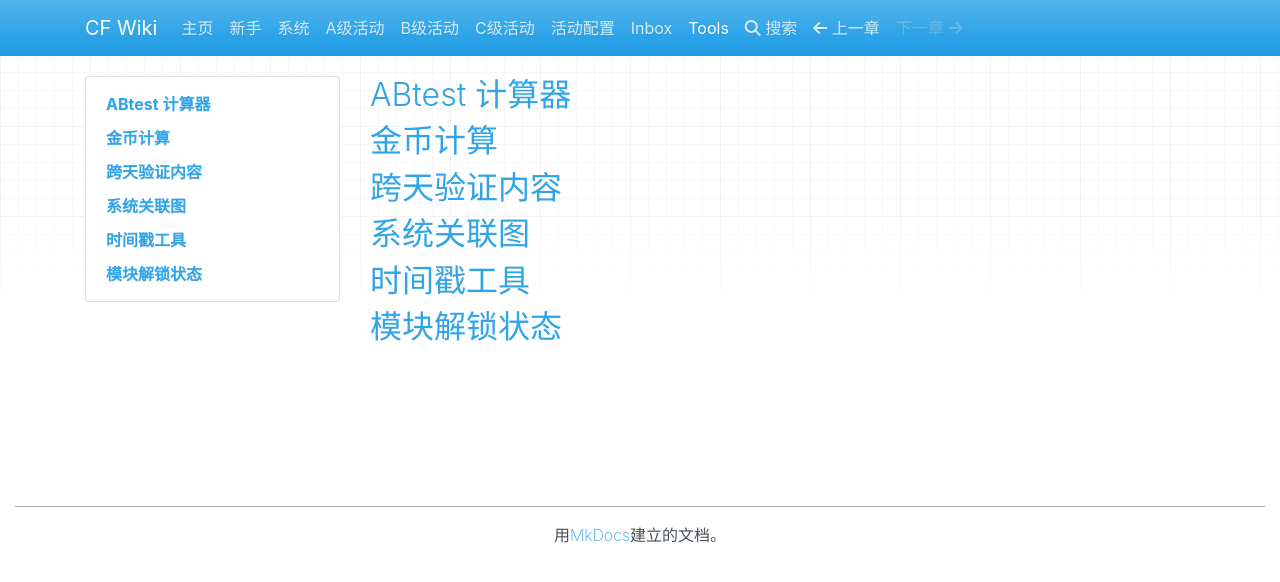
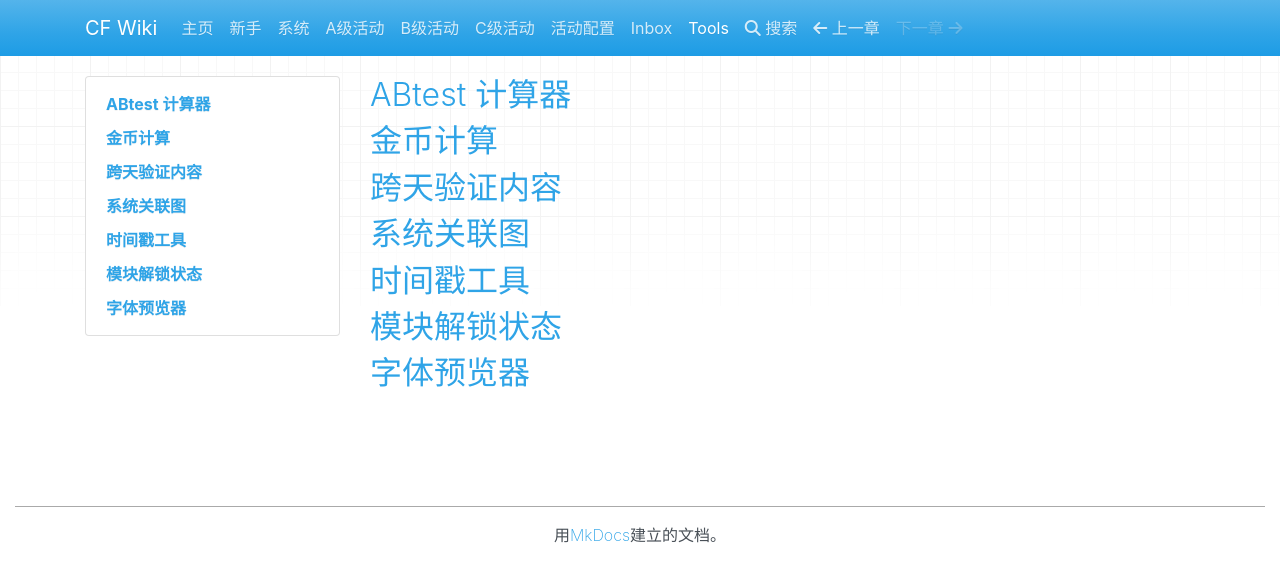
Before and after one commit to Xuxiaolei0317/CF-wiki, an MkDocs documentation site: the page built from docs/Tools.md, in a window 1280 px wide. Shown: the top 582 px of the page. Built offline with MkDocs 1.6.1, drawn with Linux system fonts in a browser that asks for light colours; nearby versions of some CDN libraries.

Commit message:
Add font previewer tool and remove background color from canvas in fontPreviewer.html

```diff
--- a/docs/Tools.md
+++ b/docs/Tools.md
@@ -7,3 +7,4 @@
 ## [系统关联图](tools_html/cf-system.html)
 ## [时间戳工具](tools_html/time-test.html)
 ## [模块解锁状态](tools_html/mt-unlock.html)
+## [字体预览器](tools_html/fontPreviewer.html)
--- a/docs/tools_html/fontPreviewer.html
+++ b/docs/tools_html/fontPreviewer.html
@@ -68,7 +68,6 @@
         }
         canvas {
             height: 200px;
-            background: #2a2a2a;
             display: block;
         }
     </style>
```
